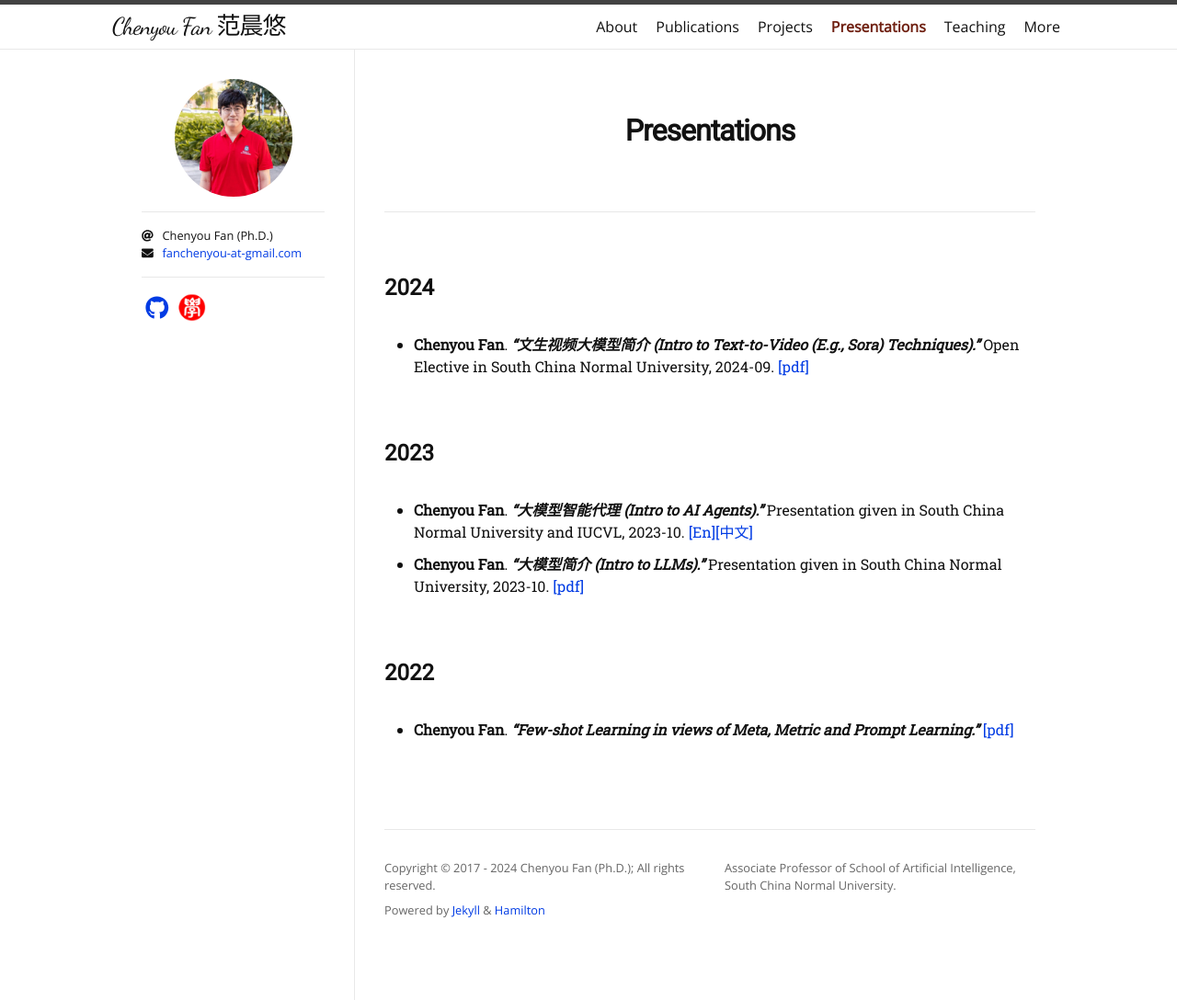
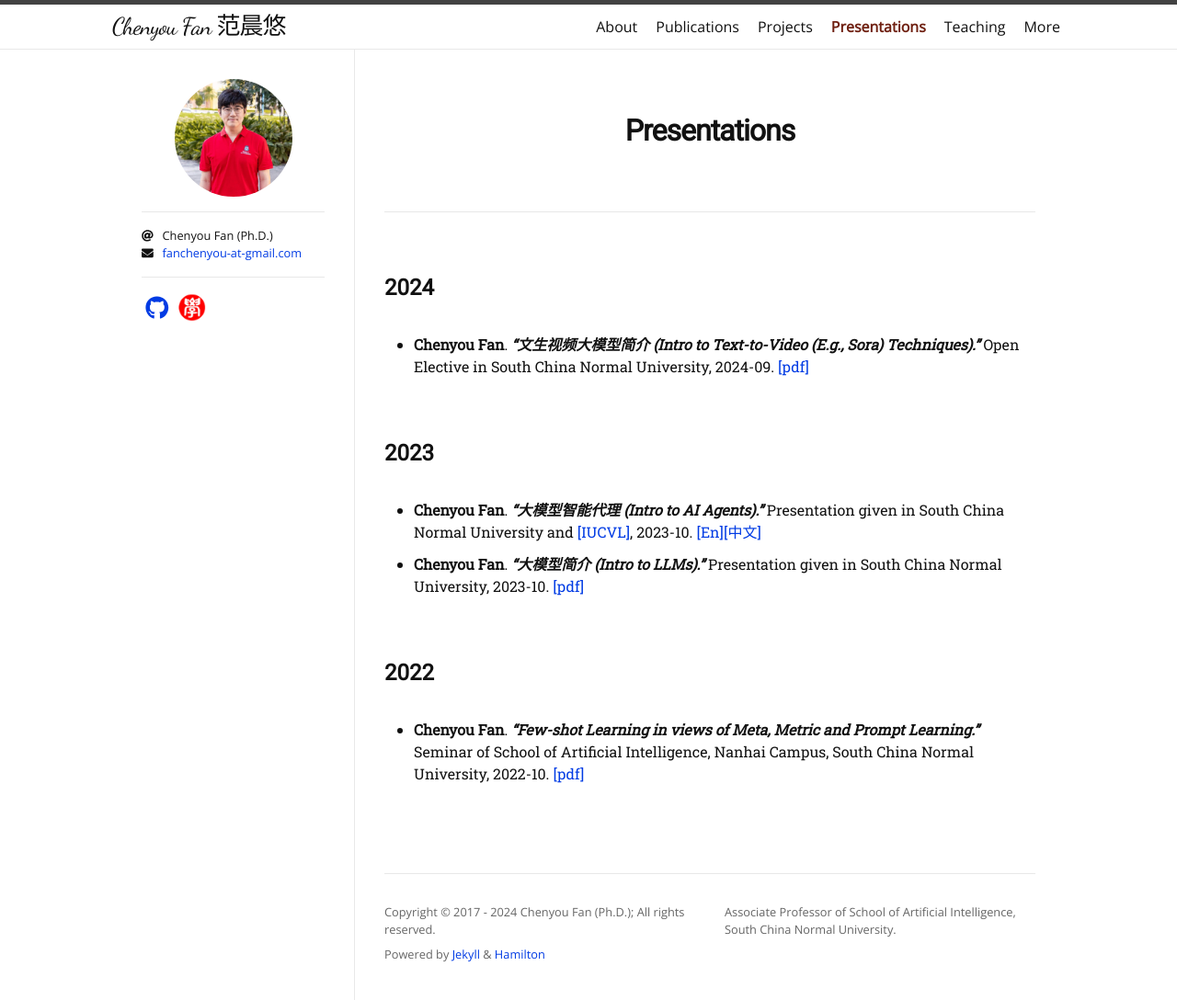
Before and after one commit to fanchenyou/fanchenyou.github.io, a Jekyll site: the page built from presentations.md, in a window 1280 px wide. Shown: the whole page at 92% size. Built offline with Jekyll 4.4.1, drawn with Linux system fonts in a browser that asks for light colours; nearby versions of some CDN libraries; some web fonts are replaced.

Commit message:
add presentations

```diff
--- a/presentations.md
+++ b/presentations.md
@@ -11,10 +11,10 @@ permalink: /presentations/
 
 ## 2023
 
-* **Chenyou Fan**. ***"大模型智能代理 (Intro to AI Agents)."*** Presentation given in South China Normal University and IUCVL, 2023-10. [[En]](https://fanchenyou.github.io/docs/AI_Agent_EN.pdf){:target="_blank"}[[中文]](https://fanchenyou.github.io/docs/AI_Agent.pdf){:target="_blank"}
+* **Chenyou Fan**. ***"大模型智能代理 (Intro to AI Agents)."*** Presentation given in South China Normal University and [[IUCVL]](http://vision.soic.indiana.edu/), 2023-10. [[En]](https://fanchenyou.github.io/docs/AI_Agent_EN.pdf){:target="_blank"}[[中文]](https://fanchenyou.github.io/docs/AI_Agent.pdf){:target="_blank"}
 * **Chenyou Fan**. ***"大模型简介 (Intro to LLMs)."*** Presentation given in South China Normal University, 2023-10. [[pdf]](https://fanchenyou.github.io/docs/llm_v2.pdf){:target="_blank"}
 
 
 ## 2022
 
-* **Chenyou Fan**. ***"Few-shot Learning in views of Meta, Metric and Prompt Learning."*** [[pdf]](https://fanchenyou.github.io/docs/FSL.pdf){:target="_blank"}
+* **Chenyou Fan**. ***"Few-shot Learning in views of Meta, Metric and Prompt Learning."*** Seminar of School of Artificial Intelligence, Nanhai Campus, South China Normal University, 2022-10. [[pdf]](https://fanchenyou.github.io/docs/FSL.pdf){:target="_blank"}
```
